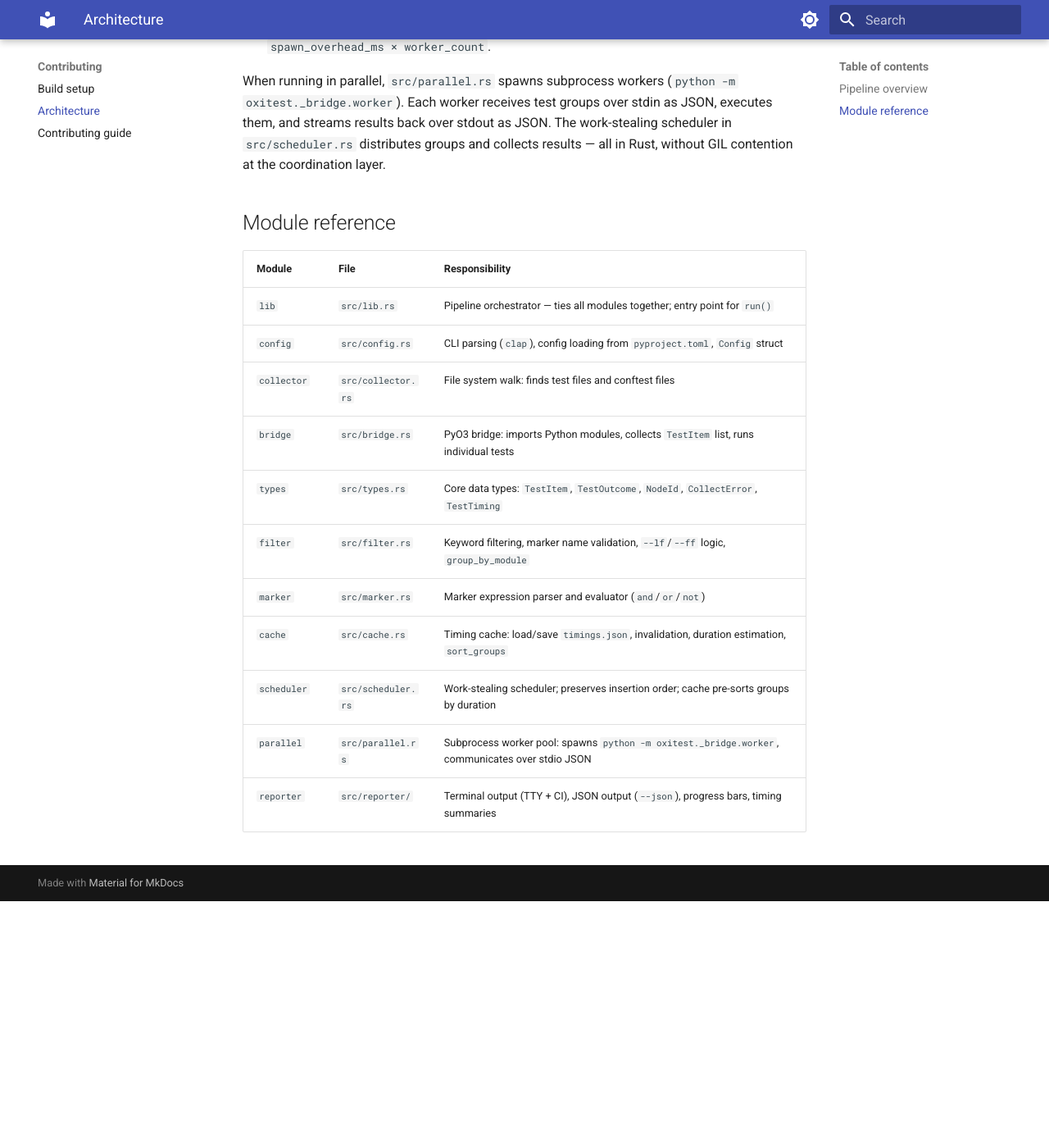
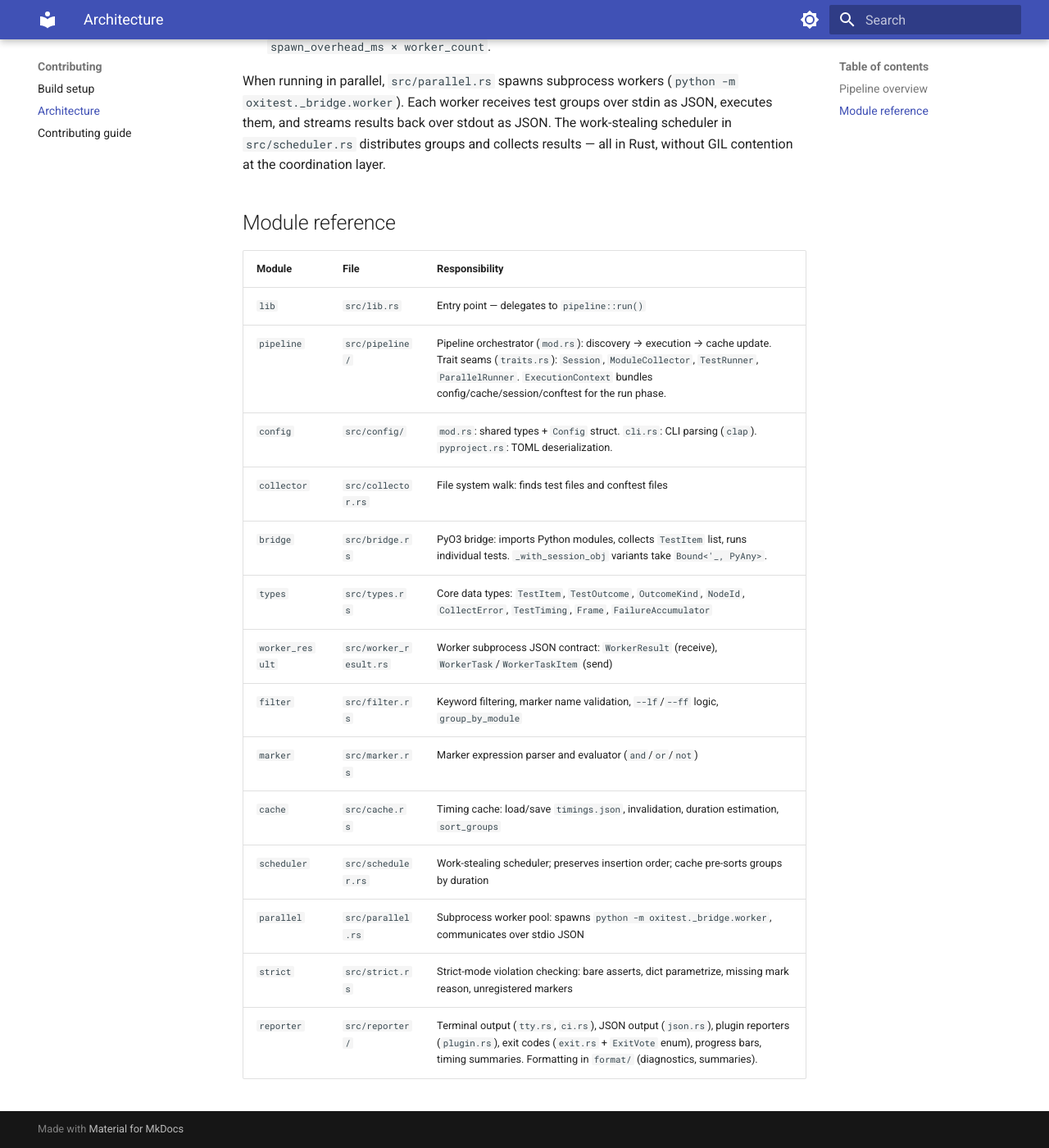
Before and after one commit to kalonji-tools/oxitest, an MkDocs documentation site: the page built from docs/src/contributing/architecture.md, in a window 1280 px wide and 1400 px high, scrolled down 931 px. Shown: the whole window at 82% size. Built offline with MkDocs 1.6.1 and Material for MkDocs 9.7.7, drawn with Linux system fonts in a browser that asks for light colours; before the commit the page ends 2030 px from its top, so only the background shows below that.

Commit message:
docs: fix 7 stale/incorrect documentation claims
- migrate-from-pytest.md: pytest.skip() → oxitest.skip() (fixes #277)
- use-class-based-tests.md: remove non-existent "module" fixture scope (fixes #278)
- architecture.md: correct config path, add missing modules (pipeline,
  worker_result, strict), expand descriptions (fixes #279)
- exit-codes.md: document JSON write failure for exit code 4 (fixes #280)
- performance.md: document warm-cache duration-based decision tier (fixes #281)
- worker-protocol.md: add missing frames field to Result Schema (fixes #282)

Assisted-by: Claude Opus 4.6 (1M context) <noreply@anthropic.com>

```diff
--- a/docs/src/contributing/architecture.md
+++ b/docs/src/contributing/architecture.md
@@ -43,14 +43,17 @@ all in Rust, without GIL contention at the coordination layer.
 
 | Module | File | Responsibility |
 |--------|------|----------------|
-| `lib` | `src/lib.rs` | Pipeline orchestrator — ties all modules together; entry point for `run()` |
-| `config` | `src/config.rs` | CLI parsing (`clap`), config loading from `pyproject.toml`, `Config` struct |
+| `lib` | `src/lib.rs` | Entry point — delegates to `pipeline::run()` |
+| `pipeline` | `src/pipeline/` | Pipeline orchestrator (`mod.rs`): discovery → execution → cache update. Trait seams (`traits.rs`): `Session`, `ModuleCollector`, `TestRunner`, `ParallelRunner`. `ExecutionContext` bundles config/cache/session/conftest for the run phase. |
+| `config` | `src/config/` | `mod.rs`: shared types + `Config` struct. `cli.rs`: CLI parsing (`clap`). `pyproject.rs`: TOML deserialization. |
 | `collector` | `src/collector.rs` | File system walk: finds test files and conftest files |
-| `bridge` | `src/bridge.rs` | PyO3 bridge: imports Python modules, collects `TestItem` list, runs individual tests |
-| `types` | `src/types.rs` | Core data types: `TestItem`, `TestOutcome`, `NodeId`, `CollectError`, `TestTiming` |
+| `bridge` | `src/bridge.rs` | PyO3 bridge: imports Python modules, collects `TestItem` list, runs individual tests. `_with_session_obj` variants take `Bound<'_, PyAny>`. |
+| `types` | `src/types.rs` | Core data types: `TestItem`, `TestOutcome`, `OutcomeKind`, `NodeId`, `CollectError`, `TestTiming`, `Frame`, `FailureAccumulator` |
+| `worker_result` | `src/worker_result.rs` | Worker subprocess JSON contract: `WorkerResult` (receive), `WorkerTask`/`WorkerTaskItem` (send) |
 | `filter` | `src/filter.rs` | Keyword filtering, marker name validation, `--lf`/`--ff` logic, `group_by_module` |
 | `marker` | `src/marker.rs` | Marker expression parser and evaluator (`and`/`or`/`not`) |
 | `cache` | `src/cache.rs` | Timing cache: load/save `timings.json`, invalidation, duration estimation, `sort_groups` |
 | `scheduler` | `src/scheduler.rs` | Work-stealing scheduler; preserves insertion order; cache pre-sorts groups by duration |
 | `parallel` | `src/parallel.rs` | Subprocess worker pool: spawns `python -m oxitest._bridge.worker`, communicates over stdio JSON |
-| `reporter` | `src/reporter/` | Terminal output (TTY + CI), JSON output (`--json`), progress bars, timing summaries |
+| `strict` | `src/strict.rs` | Strict-mode violation checking: bare asserts, dict parametrize, missing mark reason, unregistered markers |
+| `reporter` | `src/reporter/` | Terminal output (`tty.rs`, `ci.rs`), JSON output (`json.rs`), plugin reporters (`plugin.rs`), exit codes (`exit.rs` + `ExitVote` enum), progress bars, timing summaries. Formatting in `format/` (diagnostics, summaries). |
```
Also changed, not shown: docs/src/explanation/performance.md (+7 -2 lines), docs/src/explanation/worker-protocol.md (+3 -1 lines), docs/src/how-to/migrate-from-pytest.md (+1 -1 lines), docs/src/how-to/use-class-based-tests.md (+2 -3 lines), docs/src/reference/exit-codes.md (+1 -1 lines).
